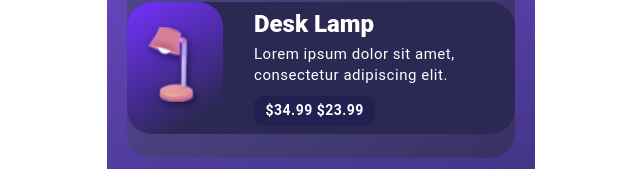
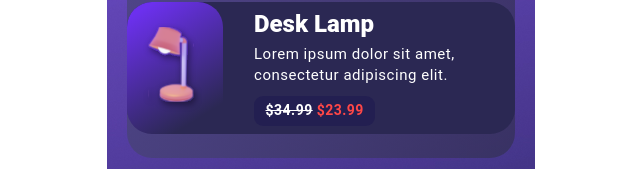
Before and after one commit to Rustam9724/furniture, a React (Create React App) app: page /furniture/main in a window 1280 px wide. Shown: the part 511-680 px from the top of the page, without its empty margins (319-959 px from the left). Built offline with nearby package versions, Linux system fonts and the light colour scheme.

Commit message:
init: minor imrovements in decorations section

```diff
--- a/src/components/Decorations.jsx
+++ b/src/components/Decorations.jsx
@@ -142,7 +142,9 @@ function Decorations() {
                                 <div className="decorations__card__description dec-description">
                                     <h2 className="dec-description__title">Desk Lamp</h2>
                                     <p>Lorem ipsum dolor sit amet, consectetur adipiscing elit.</p>
-                                    <div className="dec-description__price">$34.99 $23.99</div>
+                                    <div className="dec-description__price dec-description__price_old-price">
+                                        <span>$34.99</span> $23.99
+                                    </div>
                                 </div>
                             </div>
                         </div>
--- a/src/styles/decorations.scss
+++ b/src/styles/decorations.scss
@@ -205,6 +205,16 @@
                         border-radius: 6px;
                         background: rgba(30, 26, 81, 0.60);
 
+                        &.dec-description__price_old-price {
+                            color: #FF4747;
+
+                            span {
+                                text-decoration: line-through;
+                                color: white;
+                            }
+                        }
+
+
                         &:not(:last-child) {
                             margin-right: 3px;
                         }
```
